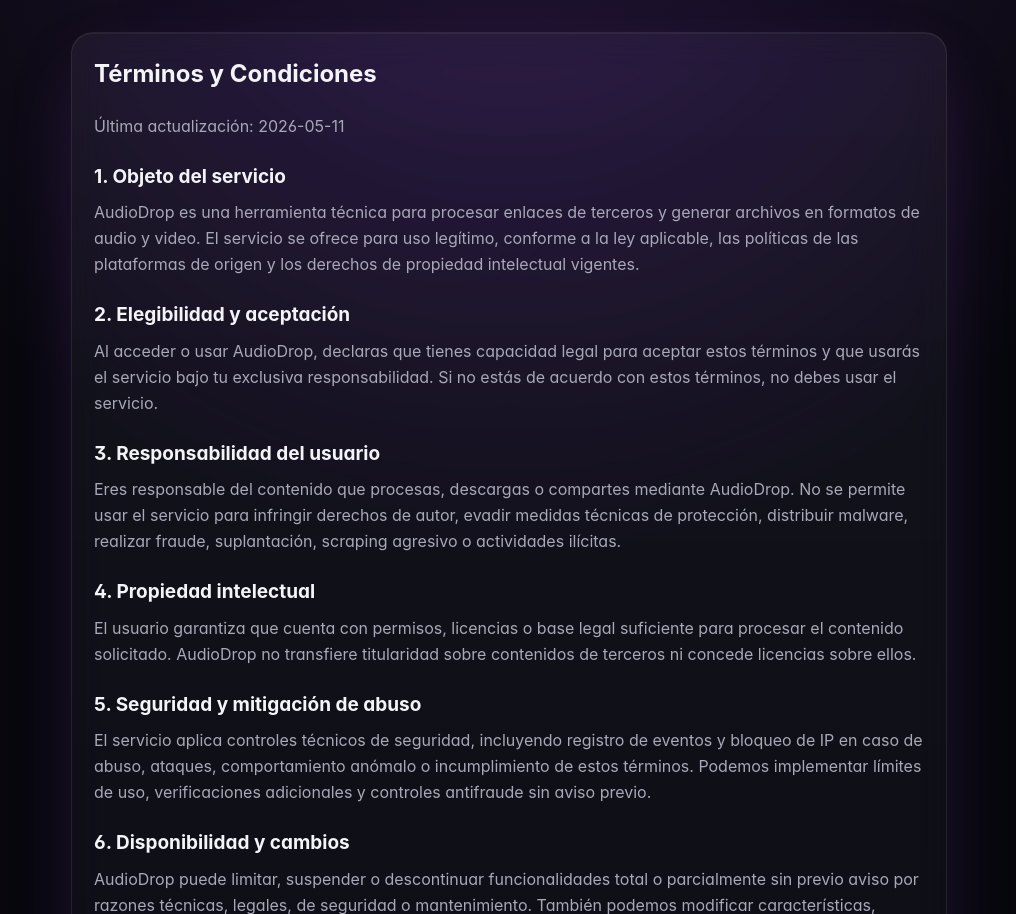
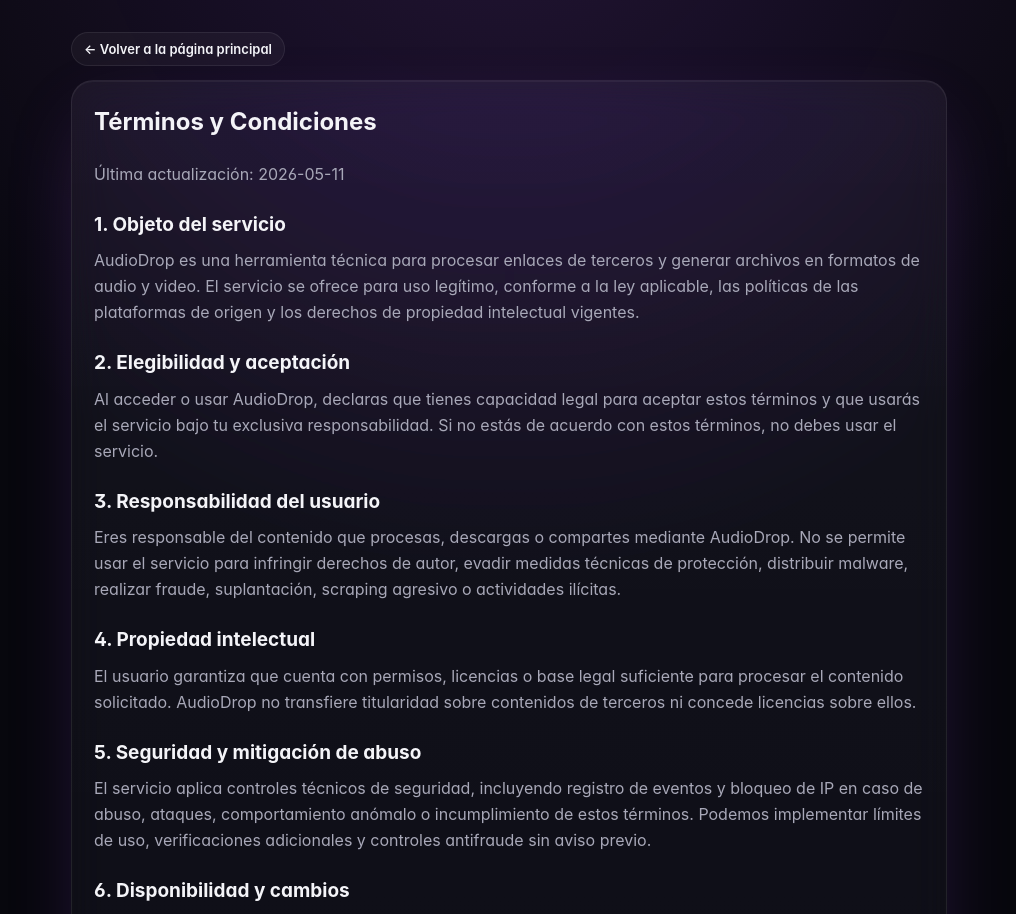
Before and after one commit to iClexi/audiodrop, a Python web app: template app/templates/terms.html in a window 1280 px wide. Shown: the top 914 px of the page, without its empty margins (131-1147 px from the left). Run offline with Jinja, Linux system fonts and the light colour scheme; the template is opened without the code that fills it, so the values that code supplies are empty.

Commit message:
Polish VideoDrop legal UI
Co-authored-by: Copilot <223556219+Copilot@users.noreply.github.com>

```diff
--- a/app/static/style.css
+++ b/app/static/style.css
@@ -304,6 +304,22 @@ button { font-family: inherit; cursor: pointer; border: 0; }
 
 /* ---------------- legal docs ---------------- */
 .legal-shell { width: min(100%, 920px); }
+.legal-return {
+  display: inline-flex;
+  align-items: center;
+  gap: 8px;
+  align-self: flex-start;
+  margin: 0 0 14px;
+  padding: 8px 12px;
+  border-radius: 999px;
+  background: var(--surface);
+  border: 1px solid var(--border);
+  color: var(--text);
+  text-decoration: none;
+  font-size: 13px;
+  font-weight: 600;
+}
+.legal-return:hover { background: var(--surface-strong); border-color: var(--border-strong); }
 .legal-doc { line-height: 1.62; }
 .legal-doc h1 { margin-top: 0; }
 .legal-doc h2 { margin: 22px 0 8px; font-size: 19px; }
--- a/app/templates/index.html
+++ b/app/templates/index.html
@@ -56,9 +56,6 @@
       </span>
       <span class="brand-name">VideoDrop</span>
     </a>
-    <div class="topbar-actions">
-      <span class="tag">beta</span>
-    </div>
   </header>
 
   <main class="shell">
--- a/app/templates/privacy.html
+++ b/app/templates/privacy.html
@@ -16,6 +16,7 @@
   </div>
 
   <main class="shell legal-shell">
+    <a class="legal-return" href="/">← Volver a la página principal</a>
     <section class="card glass legal-doc">
       <h1>Política de Privacidad</h1>
       <p class="muted">Última actualización: 2026-05-11</p>
--- a/app/templates/terms.html
+++ b/app/templates/terms.html
@@ -16,6 +16,7 @@
   </div>
 
   <main class="shell legal-shell">
+    <a class="legal-return" href="/">← Volver a la página principal</a>
     <section class="card glass legal-doc">
       <h1>Términos y Condiciones</h1>
       <p class="muted">Última actualización: 2026-05-11</p>
```
